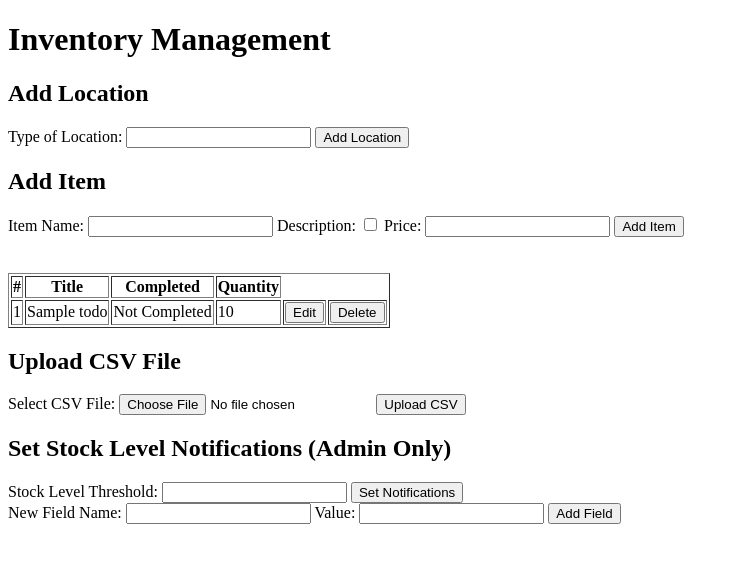
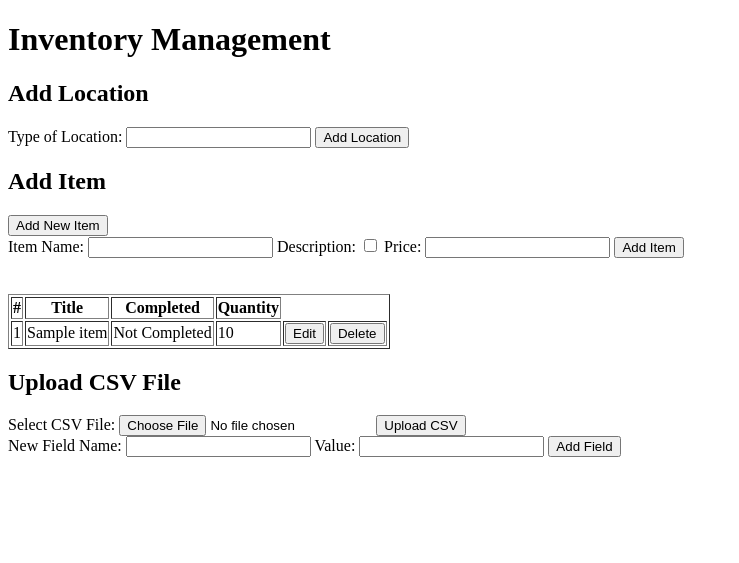
Before and after one commit to lk18tu/COSC4P02_inventory, a Django app: template src/inventory_track/inventoryApp/templates/base.html in a window 1280 px wide. Shown: the top 563 px of the page, without its empty margins (0-739 px from the left). Run offline with Django 5.2, Linux system fonts and the light colour scheme; the template is opened without the code that fills it: most values are stand-ins (such as "Sample title", 1, 10 or a date in 2020).

Commit message:
Cleaned up and editing items
cleaned up variables, html, and added add item and edit item pages

```diff
--- a/src/inventory_track/inventoryApp/admin.py
+++ b/src/inventory_track/inventoryApp/admin.py
@@ -1,5 +1,5 @@
 from django.contrib import admin
-from .models import TodoItem
+from .models import InvItem
 
 # Register your models here.
-admin.site.register(TodoItem)
+admin.site.register(InvItem)
--- a/src/inventory_track/inventoryApp/models.py
+++ b/src/inventory_track/inventoryApp/models.py
@@ -2,7 +2,7 @@
 
 # Create your models here.
 
-class TodoItem(models.Model):
+class InvItem(models.Model):
     title = models.CharField(max_length=200)
     completed = models.BooleanField(default=False)
     quantity = models.IntegerField(default=0)
--- a/src/inventory_track/inventoryApp/templates/base.html
+++ b/src/inventory_track/inventoryApp/templates/base.html
@@ -19,6 +19,8 @@
 
     <div>
         <h2>Add Item</h2>
+        <a href="{% url 'add_item' %}"><button>Add New Item</button></a>
+
 
 
         <form method="post" action="{% url 'add_item' %}">
@@ -54,14 +56,17 @@
             </tr>
         </thead>
         <tbody>
-            {% for todo in todos %}
+            {% for item in invItems %}
             <tr>
                 <td>1</td>
-                <td>{{ todo.title }}</td>
-                <td>{% if todo.completed %}Completed{% else %}Not Completed{% endif %}</td>
-                <td>{{ todo.quantity }}</td>
-                <td><button>Edit</button></td>
-                <td><form method="post" action="{% url 'delete_item' todo.id %}" style="display:inline;">
+                <td>{{ item.title }}</td>
+                <td>{% if item.completed %}Completed{% else %}Not Completed{% endif %}</td>
+                <td>{{ item.quantity }}</td>
+                <td>
+                    <a href="{% url 'edit_item' item.id %}"><button>Edit</button></a>
+                </td>
+                <td>
+                    <form method="post" action="{% url 'delete_item' item.id %}" style="display:inline;">
                         {% csrf_token %}
                         <button type="submit" onclick="return confirm('Are you sure you want to delete this item?')">Delete</button>
                     </form>
@@ -81,14 +86,7 @@
         </form>
     </div>
 
-    <div>
-        <h2>Set Stock Level Notifications (Admin Only)</h2>
-        <form>
-            <label for="stock_threshold">Stock Level Threshold:</label>
-            <input type="number" id="stock_threshold" name="stock_threshold" required>
-            <button type="submit">Set Notifications</button>
-        </form>
-    </div>
+
 
     <form method="post">
         {% csrf_token %}
```
Also changed, not shown: src/inventory_track/inventoryApp/templates/add_item.html (added, +16 -0 lines), src/inventory_track/inventoryApp/templates/edit_item.html (added, +16 -0 lines), src/inventory_track/inventoryApp/urls.py (+4 -3 lines), src/inventory_track/inventoryApp/views.py (+26 -17 lines), src/inventory_track/inventoryApp/migrations/0003_rename_todoitem_invitem.py (added).
